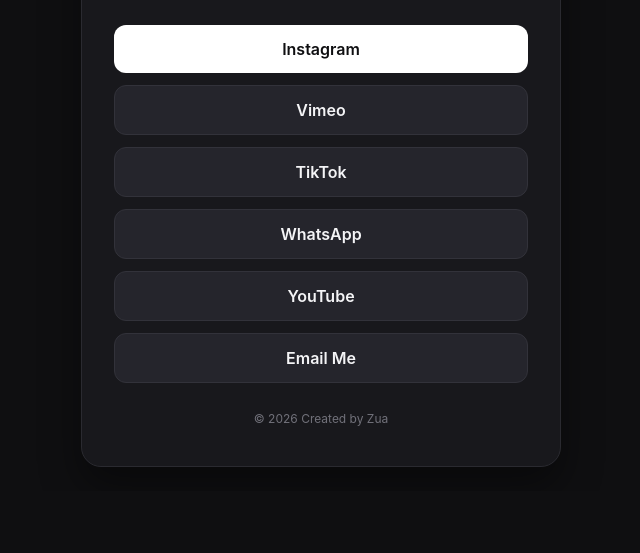
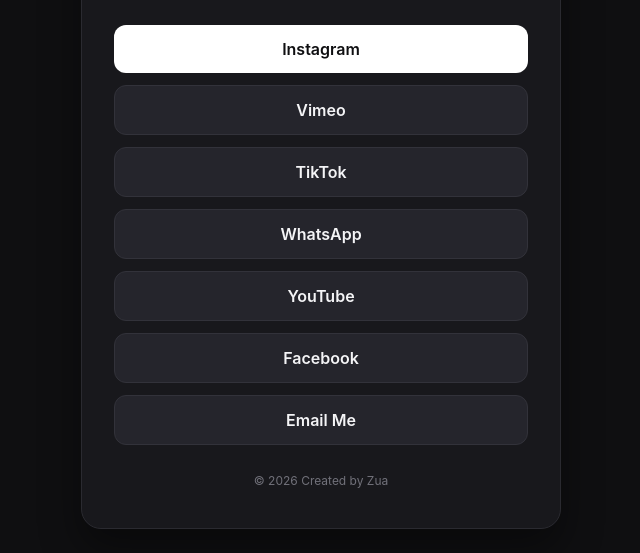
Before and after one commit to createdbyzua/createdbyzua.github.io, a plain HTML site: page index.html in a window 1280 px wide. Shown: the part 317-870 px from the top of the page, without its empty margins (319-959 px from the left). Before the commit the page ends 808 px from the top, so only its background shows below. Drawn offline with Linux system fonts and the light colour scheme.

Commit message:
Add Facebook link to index.html

```diff
--- a/index.html
+++ b/index.html
@@ -32,6 +32,7 @@
       <a href="https://www.tiktok.com/@createdbyzua3" target="_blank" rel="noopener noreferrer" class="btn secondary">TikTok</a>
       <a href="https://wa.me/923471674763" target="_blank" rel="noopener noreferrer" class="btn secondary">WhatsApp</a>
       <a href="https://www.youtube.com/@Createdbyzua" target="_blank" class="btn secondary">YouTube</a>
+      <a href="https://www.facebook.com/people/Createdby-Zua/61596769531200/" target="_blank" class="btn secondary">Facebook</a>
       <a href="mailto:createdbyzua@gmail.com" class="btn secondary">Email Me</a>
     </div>
 
```
